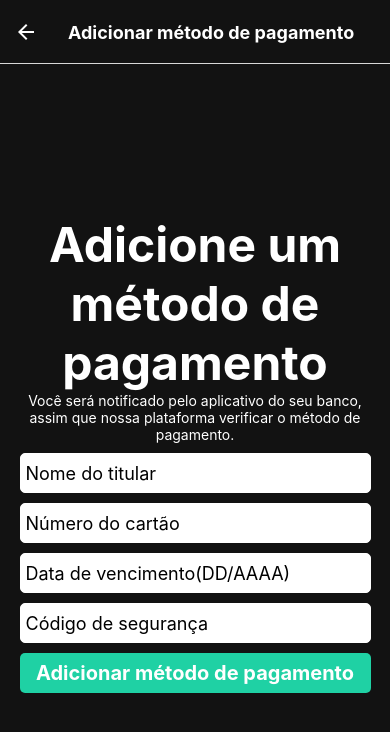
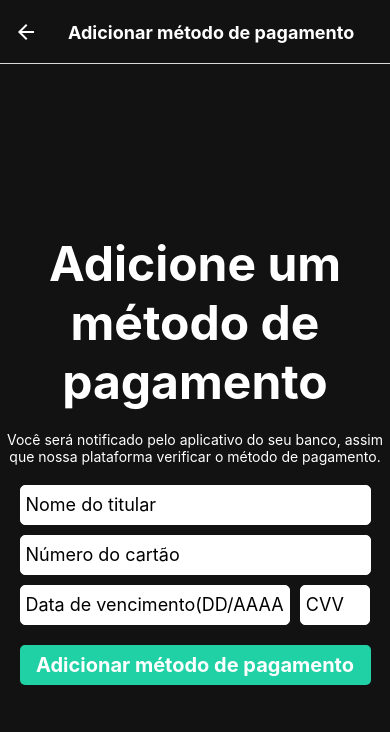
Before and after one commit to VicMatteus/-UFC---SEI, a React Native app: screen /AddPaymentMethod in a window 390 px wide. Shown: the top 732 px of the page. Built offline with nearby package versions, Linux system fonts and the light colour scheme.

Commit message:
Aumento no espaçamento dos campos da datepicker

```diff
--- a/components/SuccesButton/index.js
+++ b/components/SuccesButton/index.js
@@ -17,6 +17,7 @@ const styles = StyleSheet.create({
         borderRadius: 5,
         justifyContent: 'center',
         alignItems: 'center',
+        marginTop: 10,
     },
     buttonLabel: {
         color: '#FFFFFF',
--- a/screens/AddPaymentMethod.js
+++ b/screens/AddPaymentMethod.js
@@ -1,7 +1,6 @@
 import React from 'react';
 import { View, Text, StyleSheet, TextInput, Switch, TouchableOpacity } from 'react-native';
 import SuccessButton from '../components/SuccesButton'
-import DatePicker from 'react-native-datepicker'
 
 export default function AddPaymentMethod({ navigation }) {
     const [name, ChangeName] = React.useState('');
@@ -59,19 +58,21 @@ export default function AddPaymentMethod({ navigation }) {
                 maxLength={11}
                 placeholder='Número do cartão' />
 
-            <TextInput style={styles.input}
+            <View style={styles.linhaCVVeDate}>
+                <TextInput style={[styles.input, styles.dateInput]}
                     onChangeText={formatarData}
                     value={vencimento}
                     keyboardType='numeric'
                     maxLength={7}
                     placeholder='Data de vencimento(DD/AAAA)' />
 
-            <TextInput style={[styles.input]}
+                <TextInput style={[styles.input, styles.cvvInput]}
                     onChangeText={ChangeCVV}
                     value={cvv}
                     keyboardType='numeric'
                     maxLength={3}
-                placeholder='Código de segurança' />
+                    placeholder='CVV' />
+            </View>
 
             {/*Faltando realizar validações e bater na api para logar e avançar para*/}
             <SuccessButton label={"Adicionar método de pagamento"} navegarPara={() => enviarDados()} />
@@ -91,7 +92,7 @@ const styles = StyleSheet.create({
     textContainer: {
         justifyContent: 'center',
         alignItems: 'center',
-        width: '90%',
+        width: '98%',
     },
     text: {
         // fontFamily: 'Cochin', //Depois ver se é realmente necessário usar fontes diferentes, pq tem q importar.
@@ -99,12 +100,14 @@ const styles = StyleSheet.create({
         color: '#FFFFFF',
         textAlign: 'center',
         fontWeight: 'bold',
+        marginVertical:10
     },
     label:
     {
         color: '#FFFFFF',
         textAlign:'center',
         fontSize: 14,
+        marginVertical:10
     },
     input: {
         borderWidth: 1,
@@ -116,15 +119,15 @@ const styles = StyleSheet.create({
         borderColor: '#FFFFFF',
         backgroundColor: '#FFFFFF',
     },
-    switchContainer: {
+    linhaCVVeDate:{
+        flexDirection: 'row',
         width: '90%',
-        padding: 15,
-        flexDirection: 'row',
-        justifyContent: 'center',
-        alignItems: 'center',
+        gap: 10
     },
-    switchText: {
-        color: '#FFFFFF',
-        fontSize: 18,
+    dateInput:{
+        width: '77%',
+    },
+    cvvInput:{
+        width: '20%',
     },
 })
```
Lines whose indentation alone changed are shown as unchanged.
